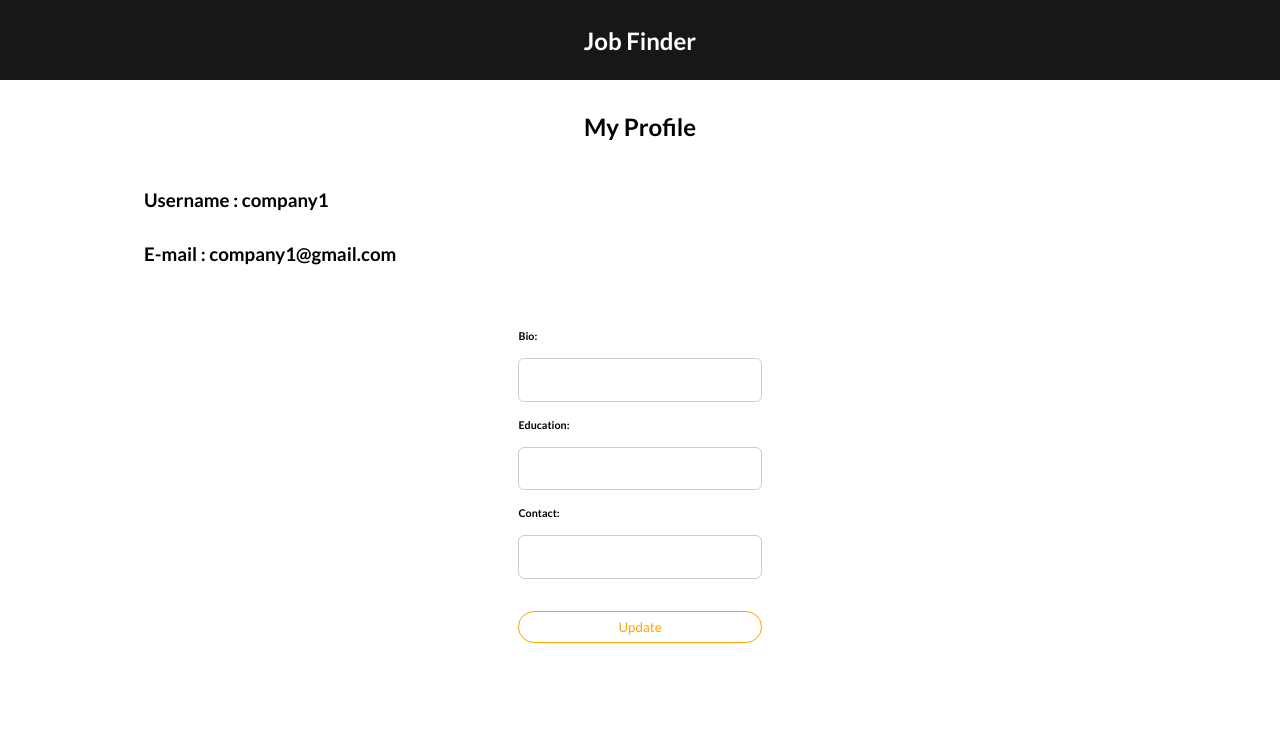
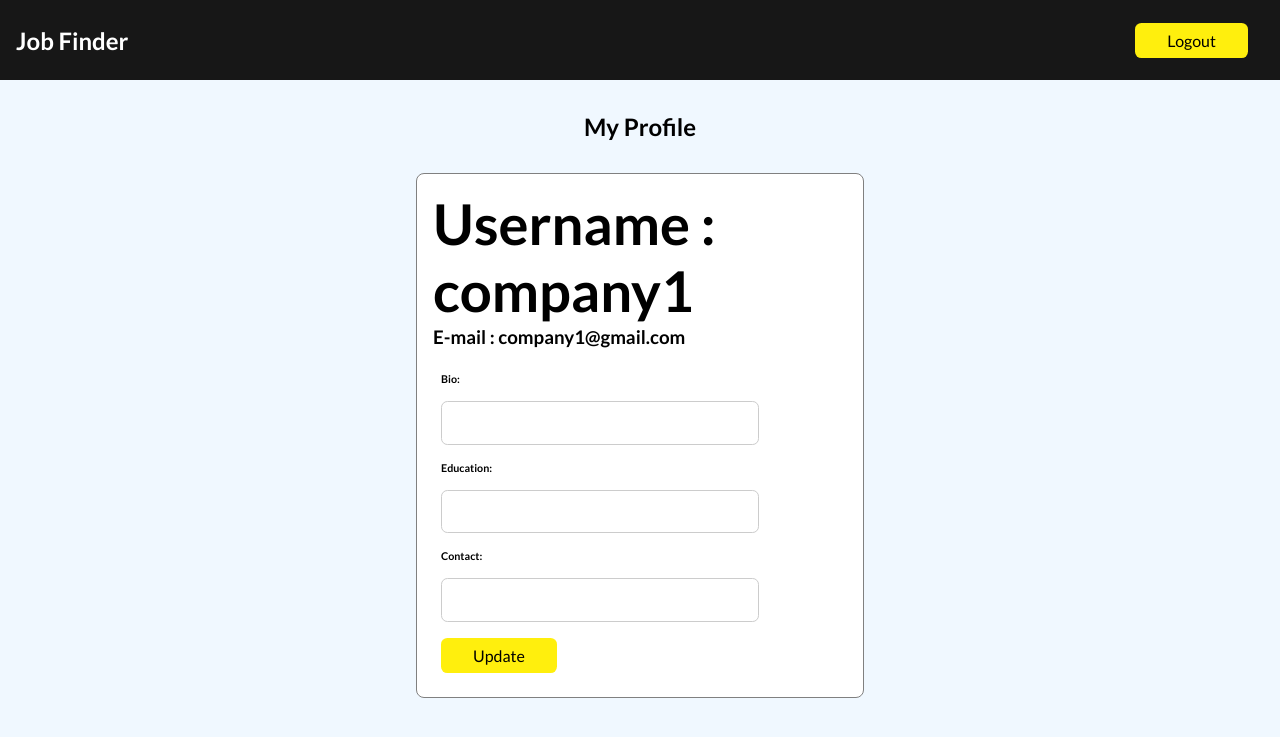
Before and after one commit to Shishir-H/job-finder, a PHP site: page /student/profile.php in a window 1280 px wide. Shown: the top 737 px of the page. Run offline with PHP 8.4, Linux system fonts and the light colour scheme; a user stored in the database is signed in; data comes from the database, SQL or seed files in the repository.

Commit message:
profile style updated

```diff
--- a/index.html
+++ b/index.html
@@ -9,6 +9,10 @@
     <title>Job Finder</title>
   </head>
   <body>
+    <nav class="nav-bar">
+      <h1>Job Finder</h1>
+      <a class="nav-btn" href="login.html">Login</a>
+  </nav>
     <div class="hero-img">
       <h1 class="hero-text">Find Jobs on the go. Signup now to find right jobs for you!</h1>
       <div class="container">
--- a/student/index.php
+++ b/student/index.php
@@ -36,7 +36,7 @@
         </nav>
         <h2>Job Listings</h2>
 
-        <div class="card">
+        <div class="job-list-card">
             <!-- <div class="jobs"> -->
                 <!-- dummy- -->
                 <!-- <div class="job">
--- a/student/profile.php
+++ b/student/profile.php
@@ -39,7 +39,8 @@
 
     <body>
         <nav class="nav-bar">
-            <h1>Job Finder</h1>
+            <h1>Job Finder <i class="fa fa-suitcase" aria-hidden="true"></i></h1>
+            <a class="nav-btn" href="../index.html">Logout</a>
         </nav>
         <h2>My Profile</h2>
 
@@ -50,7 +51,7 @@
             <div class="email">
                 <h3>E-mail : <?php echo($email) ?></h3>
             </div>
-            <form class="form-container" action="updateprofile.php" method="POST">
+            <form class="profile-form" action="updateprofile.php" method="POST">
                 <div class="form-control">
 
                 </div>
--- a/styles/style.css
+++ b/styles/style.css
@@ -3,7 +3,9 @@
     margin: 0;
     padding: 0;
     font-family: 'Lato', sans-serif;
-
+}
+body{
+    background-color: aliceblue;
 }
 h1{
     text-align: center;
@@ -11,29 +13,40 @@ h1{
 }
 /* ------------- Landing Page---------------  */
 .hero-img img{
-    width: 40rem;
+    width: 30rem;
+    margin: 5rem 0;
     mix-blend-mode: darken;
     }
 .hero-img{
     height: 100vh;
-    background-color: aliceblue;
+
 }
 
 /* ------------ Buttons -------------------- */
 
 .container{
-    width: 20%;
+    width: 30%;
     margin: 0 auto;
     display: flex;
     justify-content: space-around;
     position: absolute;
-    top: 40%;
+    top: 55%;
     left: 65%;
     transform: translate(-50%, -50%);
     width: fit-content;
     z-index: 100;
 }
-.btn,
+.btn{
+    text-decoration: none;
+    font-size: 1rem;
+    padding: 0.5rem 2rem;
+    cursor: pointer;
+    color: rgb(0, 0, 0);
+    background-color: rgb(255, 239, 13);
+    border-radius: 0.4rem;
+    border: none;
+}
+/* .btn,
 .btn:link,
 .btn:visited {
     font-weight: 400;
@@ -80,7 +93,7 @@ h1{
 .btn:active{
     color: white;
     background-color:#f08e1d ;
-}
+} */
 
 /* ---------Hero Text-------------- */
 .hero-text{
@@ -91,6 +104,8 @@ h1{
     transform: translate(-50%, -50%);
     width:40%;
     line-height: 3rem;
+    margin-top: 5rem;
+
 
 }
 
@@ -99,22 +114,19 @@ h1{
 .signup-container{
     display: flex;
     width: 100%;
-    justify-content: center;
+    margin: 2rem auto;
     align-items: center;
-    margin: 3rem auto;
 }
 .signup-cards{
-    margin: 2rem;
-    padding: 1.5rem;
-    flex-wrap: wrap;
-    flex-direction: row;
-    max-width: 600px;
+
 }
-.signup-cards img{
-    width: 40%;
-    margin: 2rem;
+.signup-img{
+    margin: 1rem auto;
+    align-items: center;
 }
-
+.signup-img img{
+    width: 50%;
+}
 .btn-signup{
     display: block;
 }
@@ -160,7 +172,7 @@ input[type=text],input[type=email],input[type=password] {
 .nav-bar{
     display: flex;
     width: 100%;
-    justify-content: space-evenly;
+    justify-content: space-between;
     background-color: #171717;
     color: white;
     height: 10vh;
@@ -169,11 +181,15 @@ input[type=text],input[type=email],input[type=password] {
 .nav-btn{
     text-decoration: none;
     font-size: 1rem;
-    border: 0.02rem solid white;
-    padding: 1rem 2rem;
+    padding: 0.5rem 2rem;
     margin: 2rem;
     cursor: pointer;
-    color: white;
+    color: rgb(0, 0, 0);
+    background-color: rgb(255, 239, 13);
+    border-radius: 0.4rem;
+}
+h1{
+    margin: 1rem;
 }
 /* -------------------------------------- */
 
@@ -210,7 +226,28 @@ h2{
     font-size: 1.2rem;
     margin: 1rem;
 }
-/* ---------------Profile----------------- */
-h3{
+/* ---------------Profiles----------------- */
+
+.card{
+    background-color:white;
+    border-radius: 0.5rem;
+    width: 35%;
+    border: 00.02rem solid gray;
+}
+.username{
+    font-size: 3rem;
     margin: 1rem;
+    margin-bottom: 2px;
 }
+.email{
+    font-size: 1rem;
+    margin: 0 1rem;
+}
+.form-control input[type=text]{
+    width: 80%;
+}
+.profile-form{
+    padding: 1.5rem;
+}
+
+/* -----------------------------Job listing Student---------------------- */
```
Also changed, not shown: company/listajob.php (+12 -1 lines), company/profile.php (+18 -8 lines), signup.html (+10 -6 lines).
